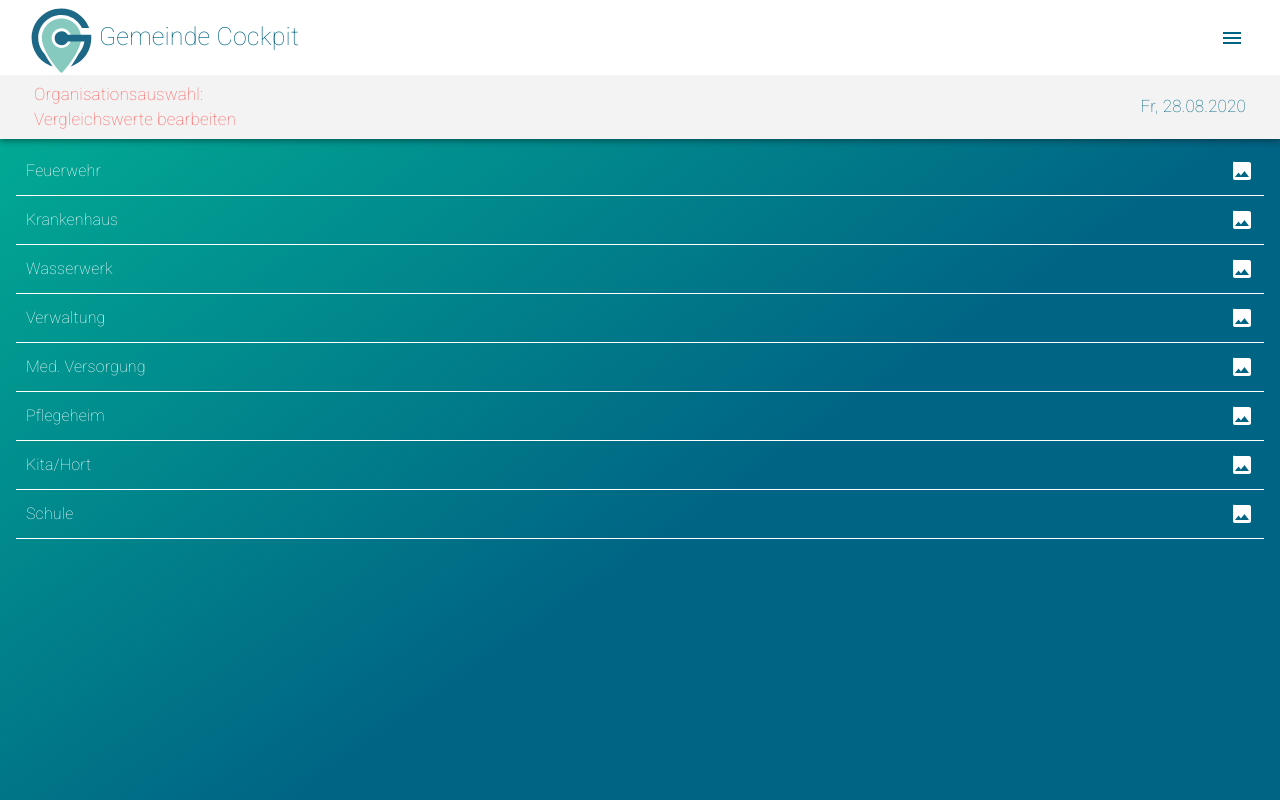
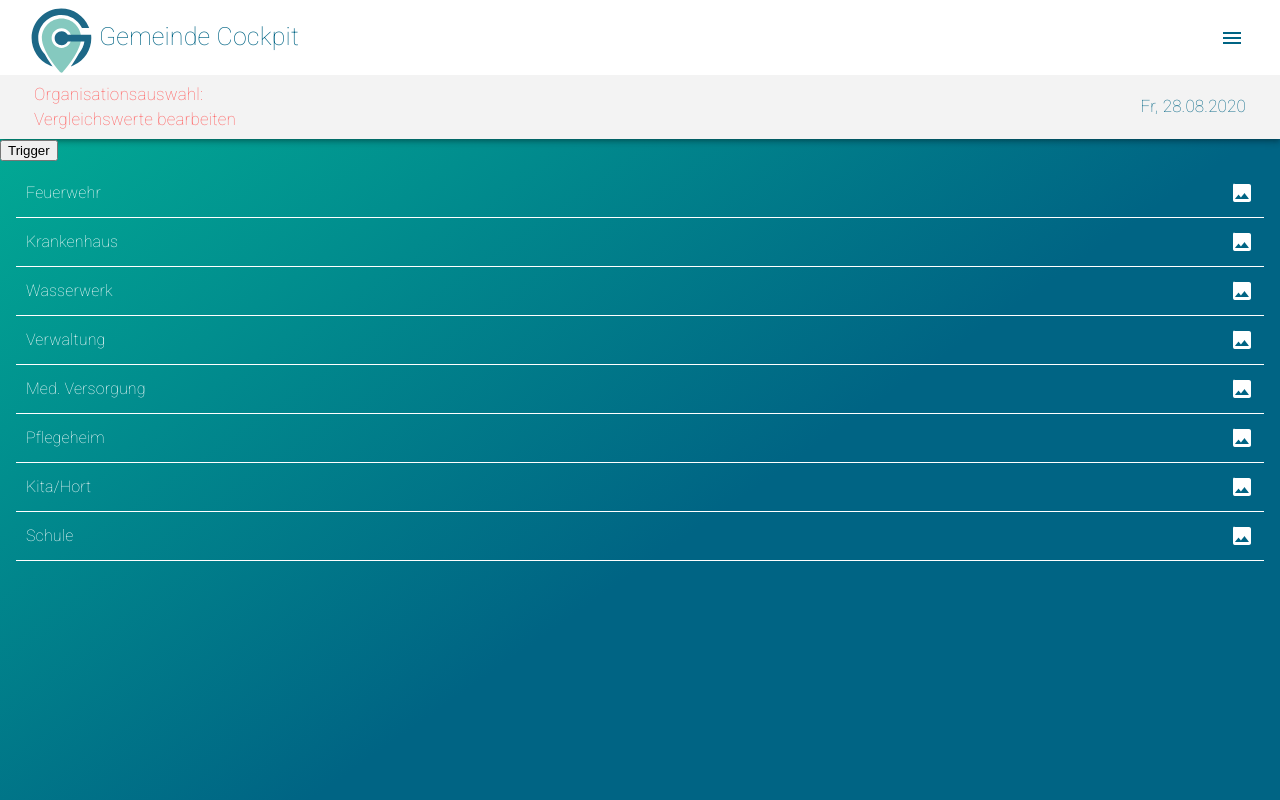
Before and after one commit to gemeindecockpit/data-input, a React (Create React App) app: page /1/organisations in a window 1280 px wide. Built offline with nearby package versions, Linux system fonts and the light colour scheme.

Commit message:
wip : add popup message

```diff
--- a/package.json
+++ b/package.json
@@ -18,7 +18,8 @@
     "react-dom": "^16.13.1",
     "react-media": "^1.10.0",
     "react-router-dom": "^5.2.0",
-    "react-scripts": "3.4.1"
+    "react-scripts": "3.4.1",
+    "reactjs-popup": "^2.0.4"
   },
   "scripts": {
     "start": "react-scripts start",
--- a/src/pages/organisations/OrganisationViewer.js
+++ b/src/pages/organisations/OrganisationViewer.js
@@ -2,6 +2,7 @@ import React from "react";
 import OrganisationList from "./OrganisationList";
 import Header from "../../utils/Header";
 import { getFullJSON } from "../../utils/communication/ProxyJSON";
+import PasswordReminder from "../user-management/PasswordChangeRequiredPopUp";
 
 const temporaryJson = getFullJSON();
 
@@ -29,10 +30,15 @@ export default class OrganisationViewer extends React.Component {
         this.props.history.push("/" + workflowUrlParam + "/organisations")
     }
 
+    redirectProfilePage = () => {
+        this.props.history.push("login");
+    }
+/** user properties from API call should be used here */
     render() {
         return (
             <div>
                 <Header chosenDate={new Date()} title="Organisationsauswahl" workflow={this.props.match.params.workflow} onWorkflowChange={this.onWorkflowChange}/>
+                <PasswordReminder pwResetRequired = {true} redirectProfilePage={this.redirectProfilePage}/>
                 <OrganisationList chosenOrganisation={this.chooseOrganisation} data={this.state.organisations}/>
             </div>
 
--- /dev/null
+++ b/src/pages/user-management/PasswordChangeRequiredPopUp.js
@@ -0,0 +1,21 @@
+import Popup from "reactjs-popup";
+import React, {Component} from "react";
+
+
+export default class PasswordReminder extends Component
+{
+    redirectProfilePage = () =>
+    {
+        this.props.redirectProfilePage();
+    }
+
+    render()
+    {
+        return(
+            this.props.pwResetRequired ?
+            <Popup trigger={<button> Trigger</button>} position="top-righ">
+                <div>A password change is required. <button onClick={this.redirectProfilePage}>Click here</button></div>
+            </Popup> : null
+        );
+    }
+}
```
Also changed, not shown: src/utils/communication/ProxyJSON.js (line endings or trailing spaces), 1 other file (tests, documents, lock files or other folders).
